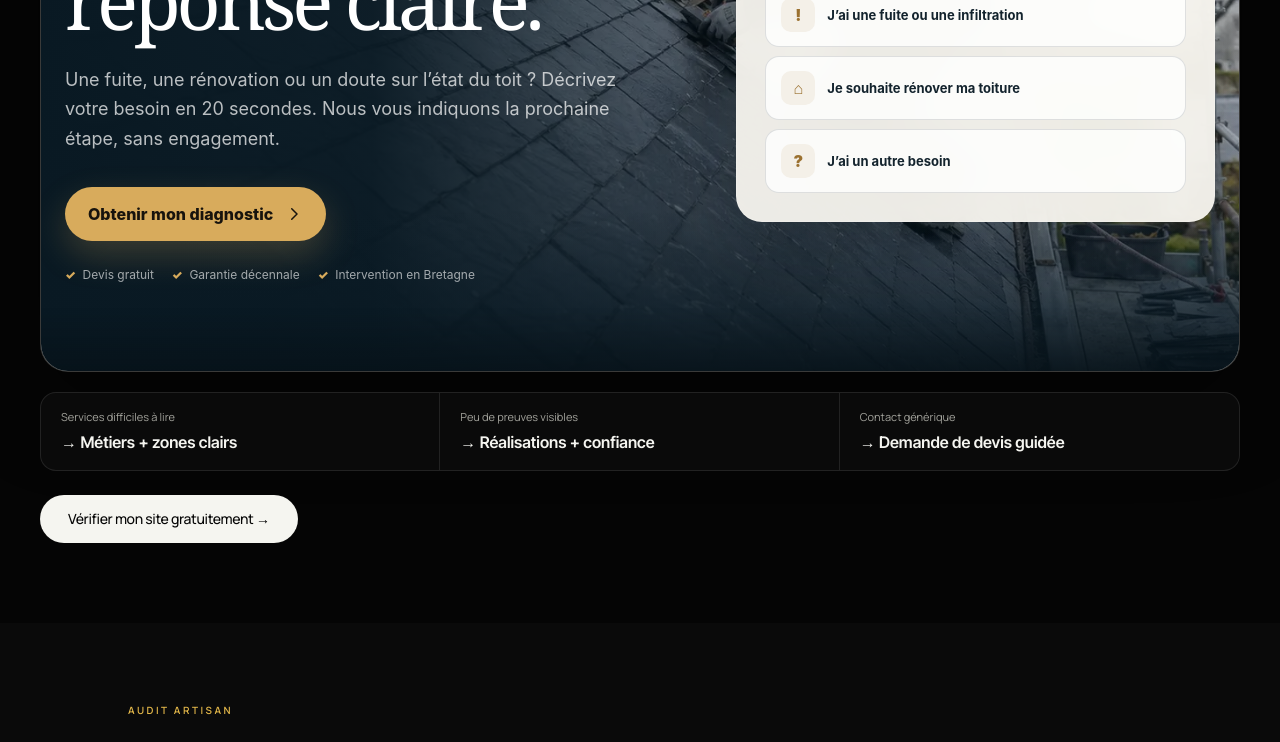
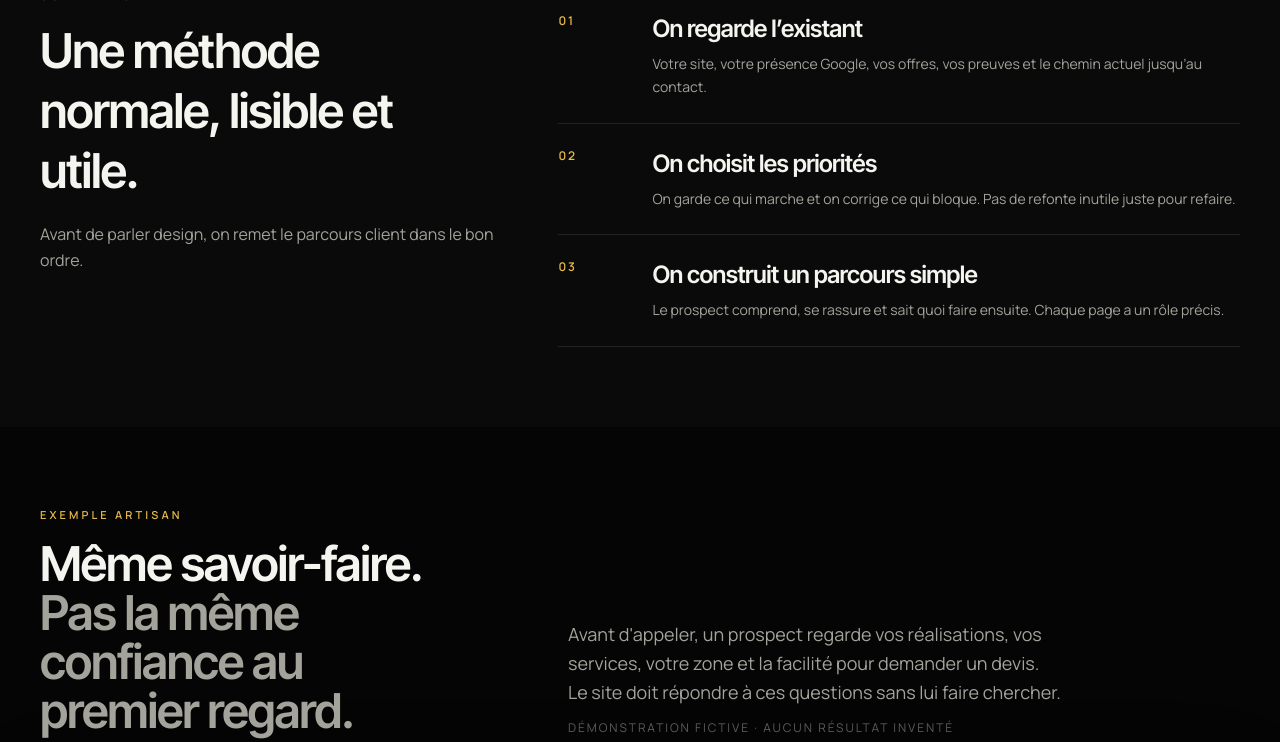
Before and after one commit to mathieumilo3-bot/-generation-capable, a Next.js app in the folder site-vitrine/: page / in a window 1280 px wide. Shown: the part 1540-2282 px from the top of the page. Built offline with nearby package versions, Linux system fonts and the light colour scheme; no server answers.

Commit message:
refactor(home): remettre la page dans un ordre simple

```diff
--- a/site-vitrine/src/app/page.tsx
+++ b/site-vitrine/src/app/page.tsx
@@ -1,18 +1,18 @@
 import type { Metadata } from "next";
 import { Hero } from "@/components/sections/Hero";
-import { InstantCheck } from "@/components/sections/InstantCheck";
 import { BeforeAfterShowcase } from "@/components/sections/BeforeAfterShowcase";
-import { SystemArchitecture } from "@/components/sections/SystemArchitecture";
 import { FAQ } from "@/components/sections/FAQ";
+import { SimpleServices } from "@/components/sections/SimpleServices";
+import { SimpleProcess } from "@/components/sections/SimpleProcess";
 import { FinalCTA } from "@/components/sections/FinalCTA";
 import { LandingView } from "@/components/sections/LandingView";
 import { ServiceJsonLd } from "@/components/schema/JsonLd";
 import { SITE_DESCRIPTION, SITE_URL } from "@/lib/constants";
 
 export const metadata: Metadata = {
-  title: "GC Agence | Acquisition digitale pour artisans & BTP",
+  title: "GC Agence | Site, visibilité & acquisition",
   description:
-    "GC accompagne les artisans et entreprises du BTP sur le site, Google, le SEO local et l’acquisition pour générer davantage de demandes de devis qualifiées.",
+    "GC construit des sites clairs, améliore la visibilité et simplifie le parcours qui transforme un visiteur en demande, rendez-vous ou client.",
   alternates: { canonical: "/" },
 };
 
@@ -20,16 +20,16 @@ export default function Home() {
   return (
     <>
       <ServiceJsonLd
-        name="Acquisition digitale pour artisans et entreprises du BTP"
+        name="Création de site, visibilité et acquisition"
         description={SITE_DESCRIPTION}
         url={SITE_URL}
       />
       <LandingView />
 
       <Hero />
+      <SimpleServices />
+      <SimpleProcess />
       <BeforeAfterShowcase />
-      <InstantCheck />
-      <SystemArchitecture />
       <FAQ />
       <FinalCTA />
     </>
```
